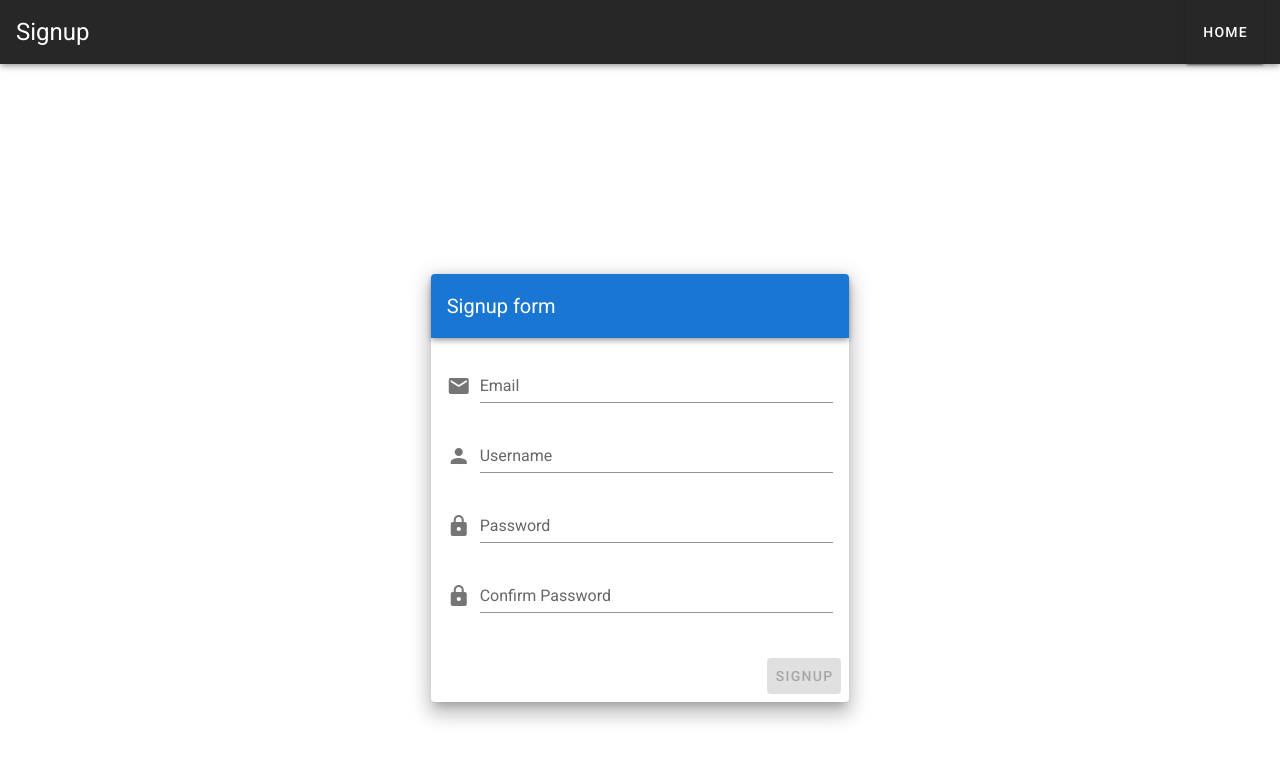
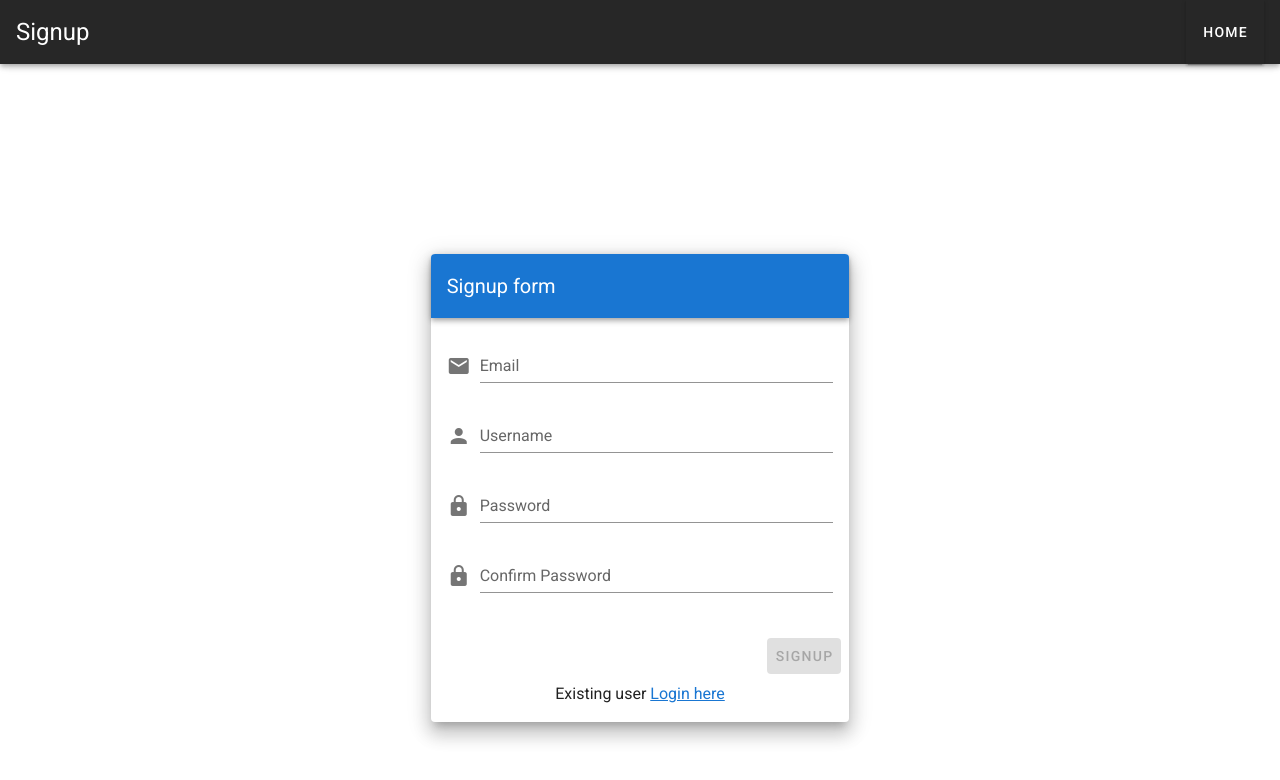
Before and after one commit to vaidikg20000/music-app, a Vue app: page /signup in a window 1280 px wide. Shown: the top 780 px of the page. Built offline with nearby package versions, Linux system fonts and the light colour scheme.

Commit message:
UI: added signup routes on form

```diff
--- a/src/views/Login.vue
+++ b/src/views/Login.vue
@@ -35,6 +35,18 @@
                 <v-spacer></v-spacer>
                 <v-btn color="primary" @click="saveUser" :disabled="!loginForm">Login</v-btn>
               </v-card-actions>
+              <div
+                style="
+                  display: flex;
+                  justify-content: center;
+                  align-items: center;
+                "
+              >
+                <p style="">
+                  New User
+                  <router-link to="/signup">Signup here</router-link>
+                </p>
+              </div>
             </v-card>
           </v-flex>
         </v-layout>
--- a/src/views/Signup.vue
+++ b/src/views/Signup.vue
@@ -59,6 +59,18 @@
                   >Signup</v-btn
                 >
               </v-card-actions>
+              <div
+                style="
+                  display: flex;
+                  justify-content: center;
+                  align-items: center;
+                "
+              >
+                <p style="">
+                  Existing user
+                  <router-link to="/login">Login here</router-link>
+                </p>
+              </div>
             </v-card>
           </v-flex>
         </v-layout>
```
